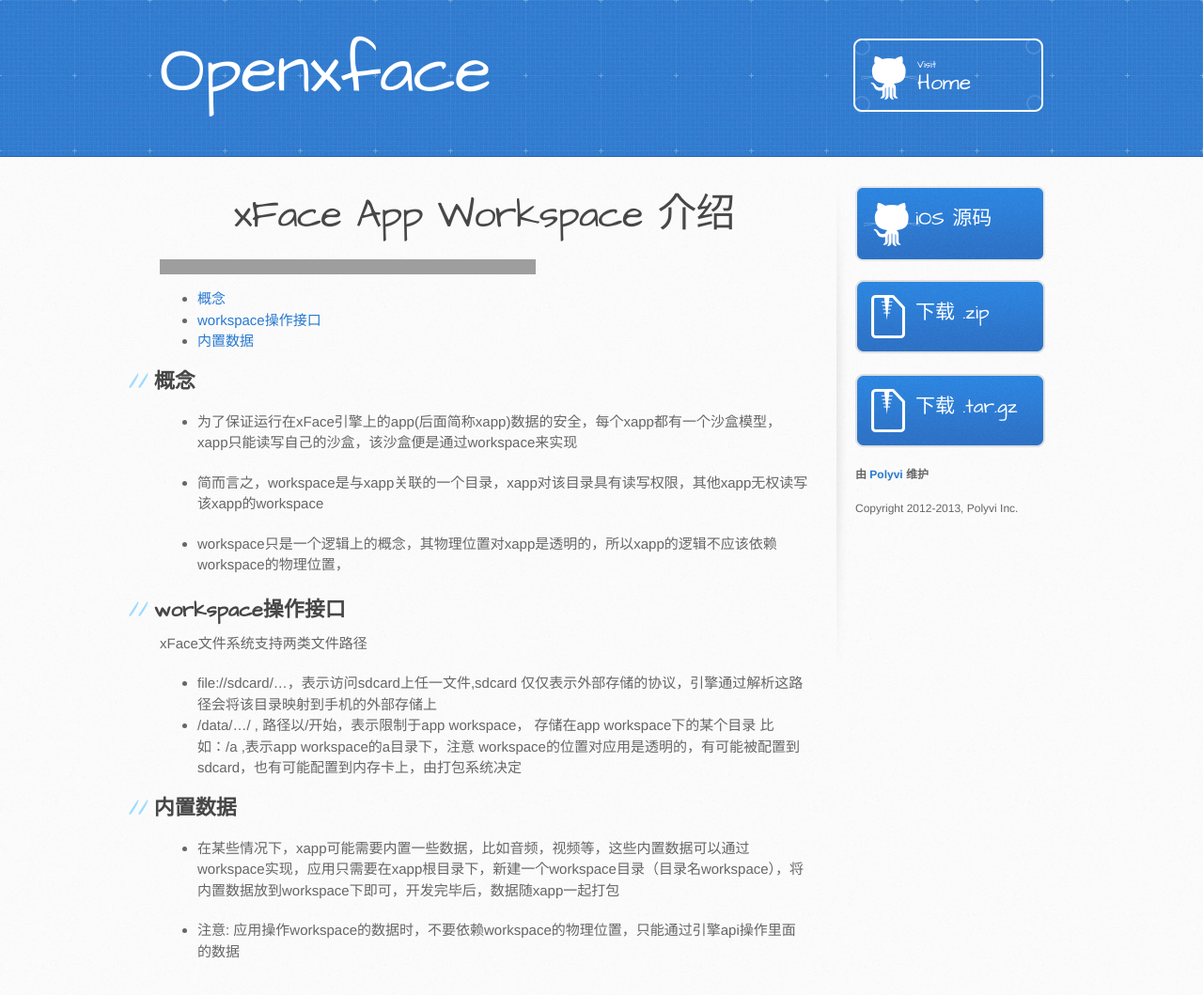
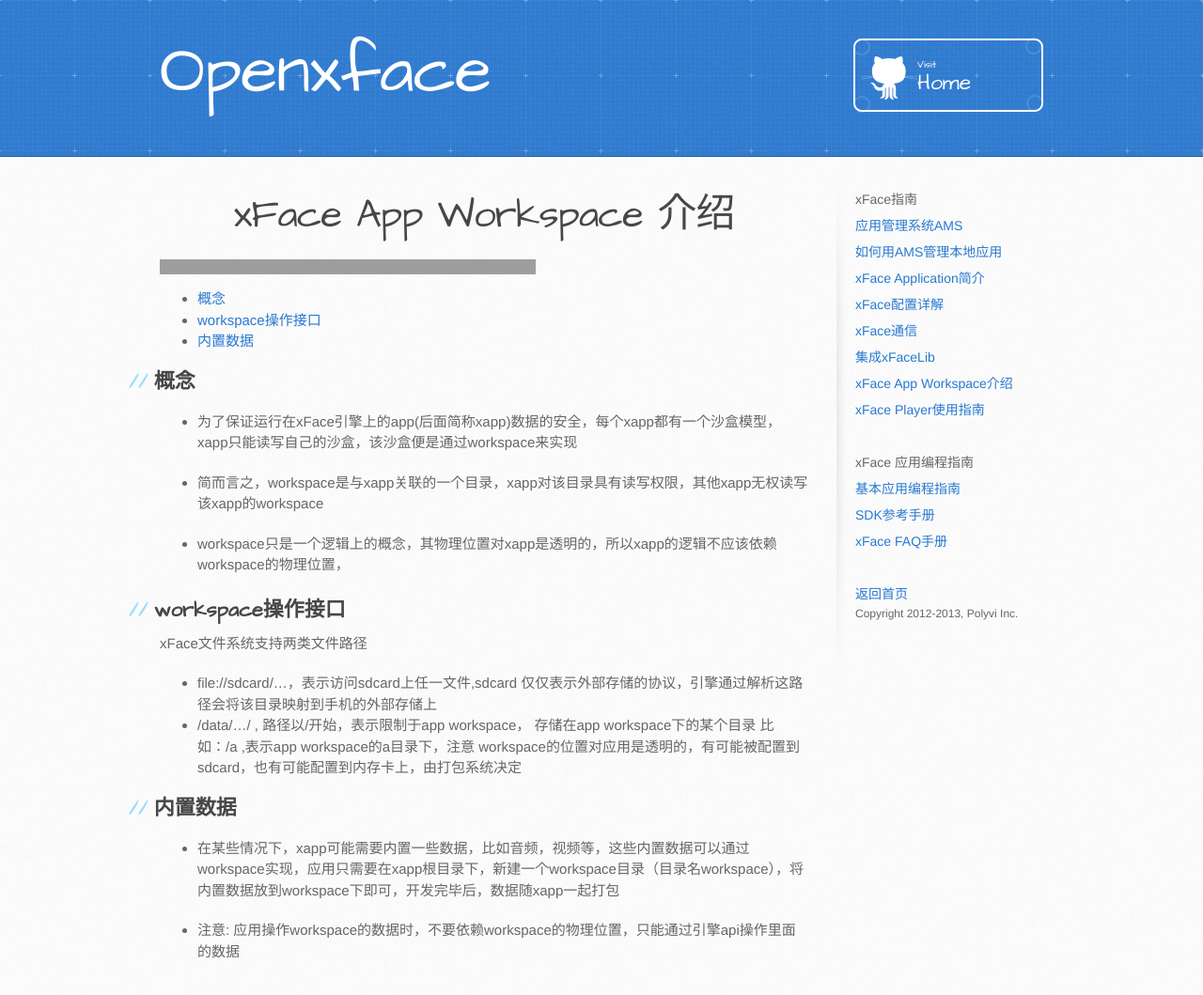
Before and after one commit to polyvi/openxface, a Jekyll site: the page built from guide/xFace/workspace/workspace_zh.md, in a window 1280 px wide, cut to the strip 0-1067 px from the top of the page. Shown: the top 1059 px of the strip at 94% size. Built offline with Jekyll 4.4.1, drawn with Linux system fonts in a browser that asks for light colours; grey boxes are pictures that could not be loaded.

Commit message:
Added contents list in aside bar (Chinese version)

```diff
--- a/_layouts/master_zh.html
+++ b/_layouts/master_zh.html
@@ -35,6 +35,7 @@
         </section>
 
         <aside id="sidebar">
+        {% if page.title == "openxface" %}
           <a target="_blank" href="https://github.com/polyvi/openxface-ios" class="button gh_button_blue">
             iOS 源码
           </a>
@@ -46,7 +47,31 @@
           </a>
 
           <p class="repo-owner"><a href="https://github.com/polyvi/openxface"></a>由 <a href="https://github.com/polyvi">Polyvi</a> 维护</p>
+        {% else %}
+        <div id="aside-contents">
+        <h2>xFace指南</h2>
+        <a href="{{ site.baseurl }}/guide/ams/xface_ams.html">应用管理系统AMS</a><br />
+        <a href="{{ site.baseurl }}/guide/ams/xface_ams_native_apps.html">如何用AMS管理本地应用</a><br />
+        <a href="{{ site.baseurl }}/guide/ams/xface_app_zh.html">xFace Application简介</a><br />
+        <a href="{{ site.baseurl }}/guide/xface_configuration.html">xFace配置详解</a><br />
+        <a href="{{ site.baseurl }}/guide/xFace/startparams/startparams_zh.html">xFace通信</a><br />
+        <a href="{{ site.baseurl }}/guide/xFace/xFaceLib/xFaceLib_zh.html">集成xFaceLib</a><br />
+        <a href="{{ site.baseurl }}/guide/xFace/workspace/workspace_zh.html">xFace App Workspace介绍</a><br />
+        <a href="{{ site.baseurl }}/guide/player/player.html">xFace Player使用指南</a><br /><br />
+
+        <h2>xFace 应用编程指南</h2>
+
+        <a href="{{ site.baseurl }}/guide/AppProgramming/index.html">基本应用编程指南</a><br />
+        <a target="_blank" href="http://www.polyvi.net:8012/doc/xFaceSDK/">SDK参考手册</a><br />
+        <a href="{{ site.baseurl }}/guide/faq/faq.html">xFace FAQ手册</a><br /><br />
+
+        <a href="{{ site.baseurl }}/index_zh.html">返回首页</a>
+        <br />
+        <div/>
+        {% endif %}
+        <div id="copyright">
           <p>Copyright 2012-2013, Polyvi Inc.</p>
+        </div>
         </aside>
       </div>
     </div>
```
